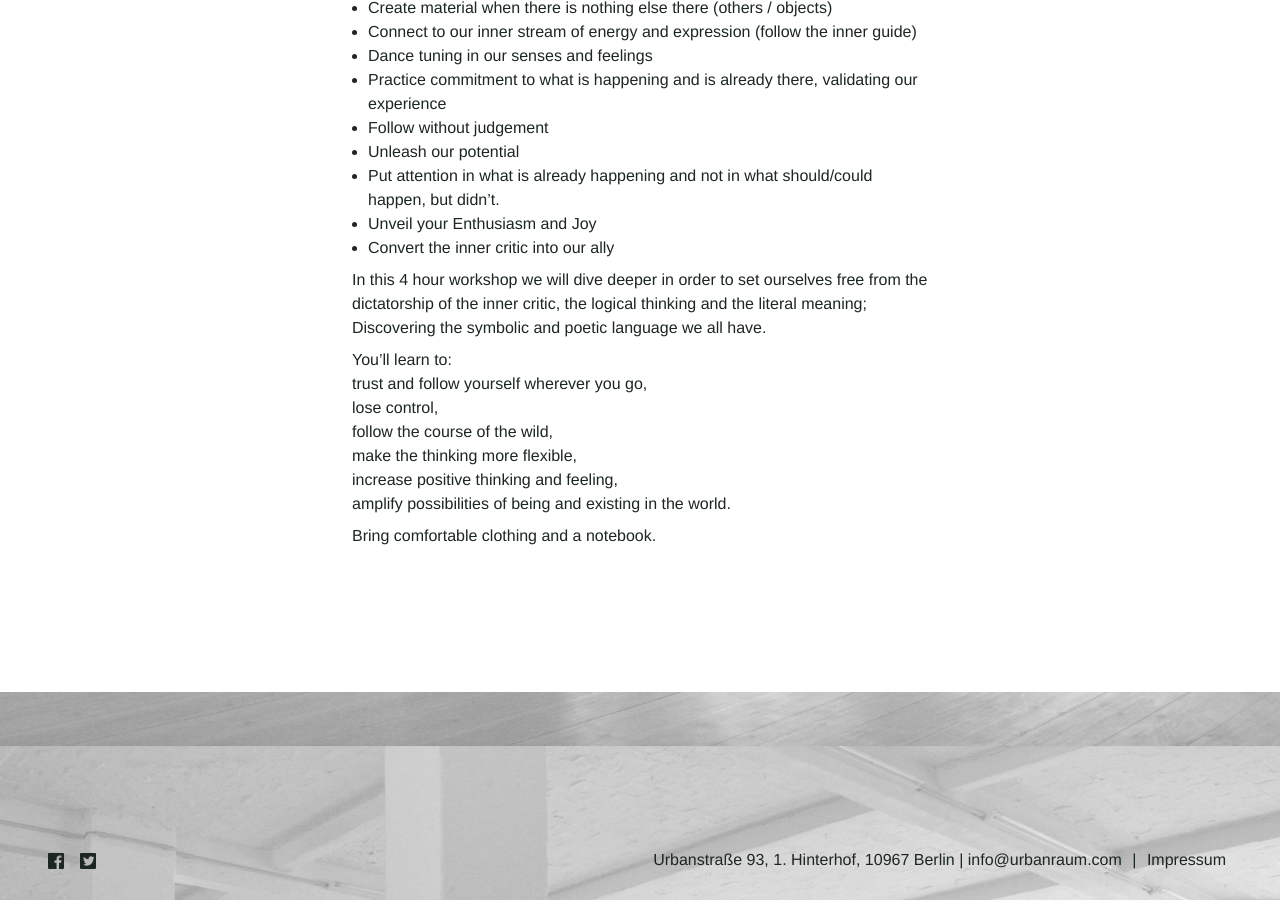
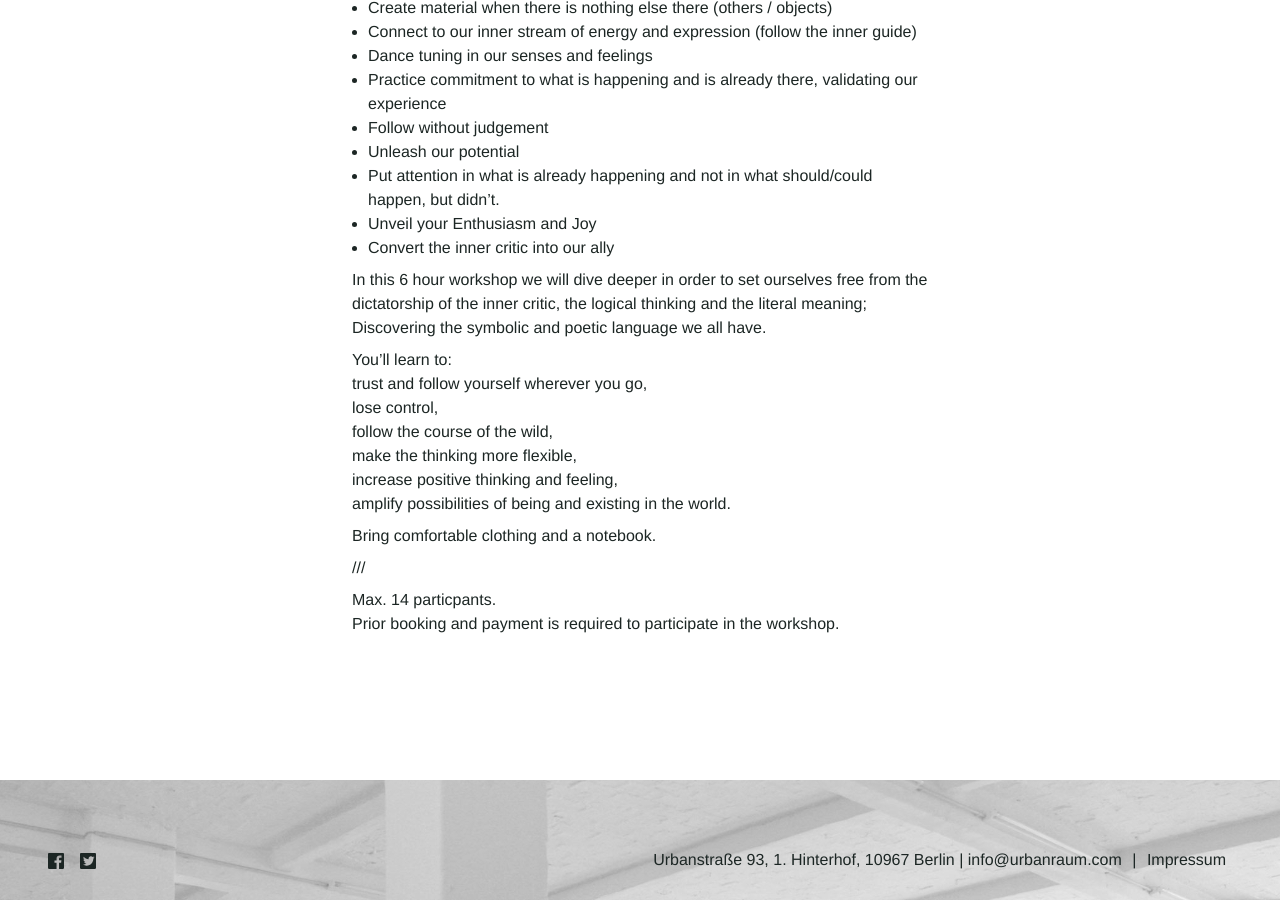
Before and after one commit to Kriesse/urbanraum, a Jekyll site: the page built from _workshops/the-poetry-of-the-body.md, in a window 1280 px wide and 900 px high, scrolled down 1231 px. Built offline with Jekyll 4.4.1, drawn with Linux system fonts in a browser that asks for light colours; nearby versions of some CDN libraries.

Commit message:
Update the-poetry-of-the-body.md

```diff
--- a/_workshops/the-poetry-of-the-body.md
+++ b/_workshops/the-poetry-of-the-body.md
@@ -58,7 +58,7 @@ description_en: |
   - Unveil your Enthusiasm and Joy
   - Convert the inner critic into our ally
 
-  In this 4 hour workshop we will dive deeper in order to set ourselves free from the dictatorship of the inner critic, the logical thinking and the literal meaning; Discovering the symbolic and poetic language we all have.
+  In this 6 hour workshop we will dive deeper in order to set ourselves free from the dictatorship of the inner critic, the logical thinking and the literal meaning; Discovering the symbolic and poetic language we all have.
 
   You’ll learn to:
   trust and follow yourself wherever you go,
@@ -69,6 +69,12 @@ description_en: |
   amplify possibilities of being and existing in the world.
 
   Bring comfortable clothing and a notebook.
+
+  ///
+
+  Max. 14 particpants.
+  Prior booking and payment is required to participate in the workshop.
+
 description_de: |
   s. english description
 
```
